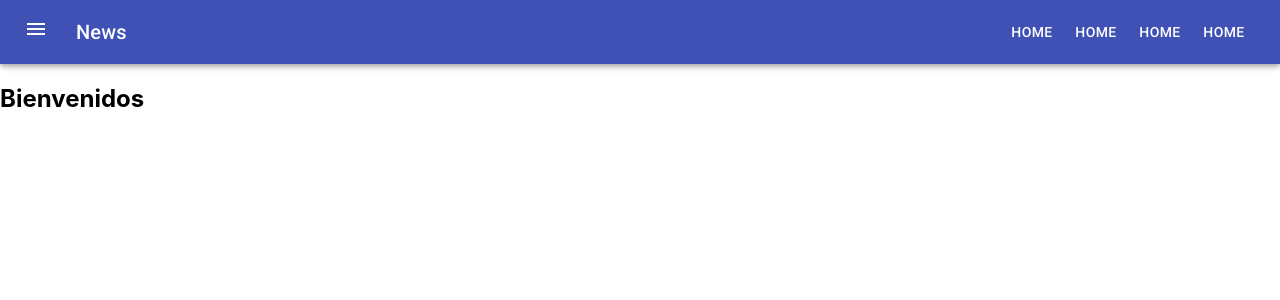
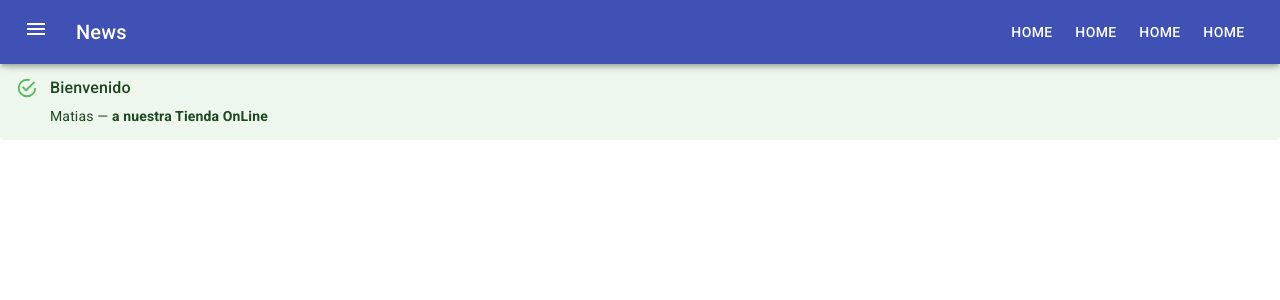
Before and after one commit to tz-tz-tz/shopreact, a React (Create React App) app: page / in a window 1280 px wide. Shown: the top 300 px of the page. Built offline with nearby package versions, Linux system fonts and the light colour scheme.

Commit message:
Componente1+estilo

```diff
--- a/package.json
+++ b/package.json
@@ -5,6 +5,7 @@
   "dependencies": {
     "@material-ui/core": "^4.12.1",
     "@material-ui/icons": "^4.11.2",
+    "@material-ui/lab": "^4.0.0-alpha.60",
     "@testing-library/jest-dom": "^5.14.1",
     "@testing-library/react": "^11.2.7",
     "@testing-library/user-event": "^12.8.3",
--- a/src/App.js
+++ b/src/App.js
@@ -8,7 +8,7 @@ function App() {
   return (
     <ThemeProvider theme={theme}>
       <NavBar />
-      <ItemListcontainer titulo={"Bienvenidos"}/>
+      <ItemListcontainer titulo={"Bienvenido"} name={"Matias"}/>
      </ThemeProvider>
   );
 }
--- a/src/components/ItemListcontainer.js
+++ b/src/components/ItemListcontainer.js
@@ -1,10 +1,13 @@
 import React from 'react'
+import { Alert, AlertTitle } from '@material-ui/lab';
 
-function ItemListcontainer({titulo}) {
+
+function ItemListcontainer({titulo, name}) {
     return (
-
-            <h2>{titulo}</h2>
-
+        <Alert severity="success">
+        <AlertTitle>{titulo}</AlertTitle>
+        {name} — <strong>a nuestra Tienda OnLine</strong>
+        </Alert>
     )
 }
 
```
Also changed, not shown: 1 other file (tests, documents, lock files or other folders).
